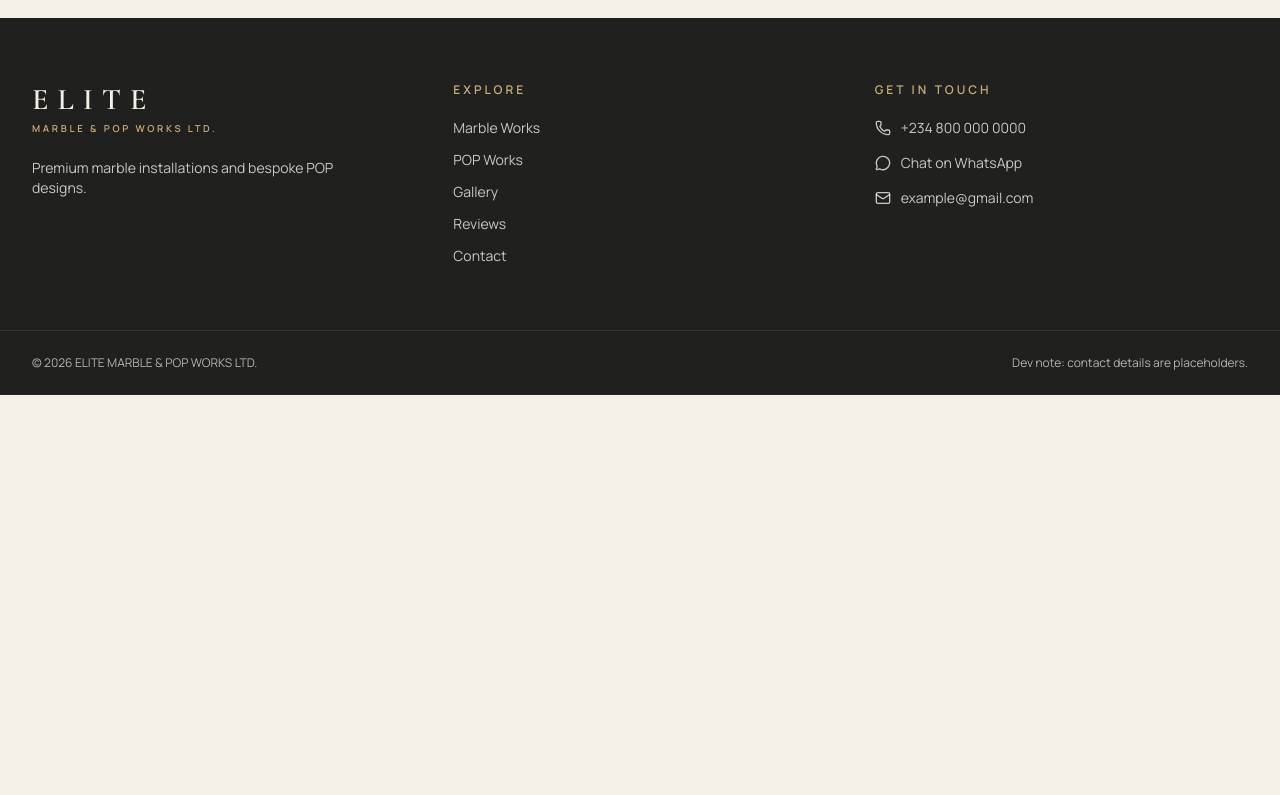
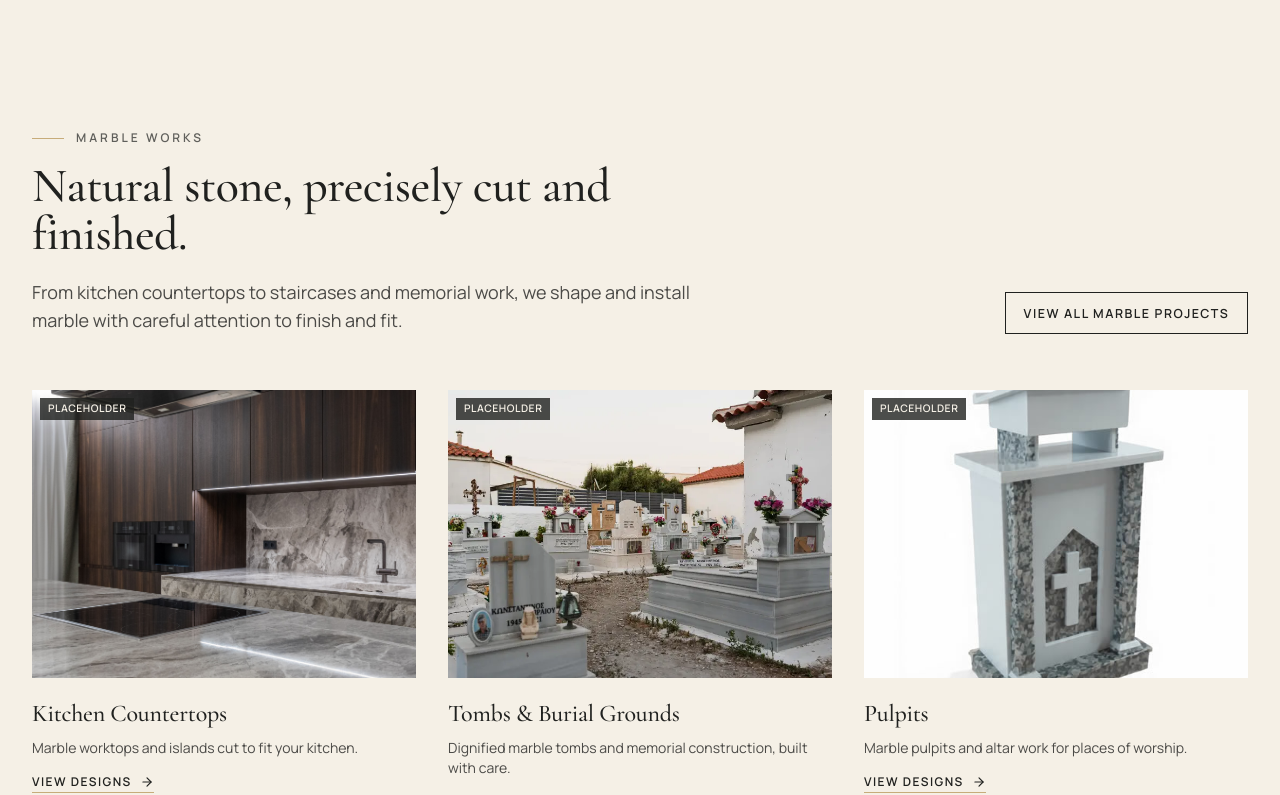
Before and after one commit to BrilliantDev001/elite-marble-pop, a React (Vite) app in the folder client/: page / in a window 1280 px wide. Shown: the part 1740-2535 px from the top of the page. Before the commit the page ends 2135 px from the top, so only its background shows below. Built offline with nearby package versions, Linux system fonts and the light colour scheme.

Commit message:
Add category previews, project card and featured projects

```diff
--- /dev/null
+++ b/client/src/components/home/CategoryPreview.jsx
@@ -0,0 +1,86 @@
+import { Link } from "react-router-dom";
+import { ArrowRight } from "lucide-react";
+import SectionHeading from "../shared/SectionHeading";
+import SiteImage from "../shared/SiteImage";
+import { getServiceBySlug } from "../../data/services";
+import { getCategoriesByService, getGalleryLink } from "../../data/categories";
+
+// A row of category previews for one service. Each links to the gallery,
+// already filtered to that category.
+//
+// Usage: <CategoryPreview service="marble" />
+//        <CategoryPreview service="pop" tone="dark" />
+export default function CategoryPreview({
+  service: serviceSlug,
+  tone = "light",
+}) {
+  const service = getServiceBySlug(serviceSlug);
+  const categories = getCategoriesByService(serviceSlug);
+  const isDark = tone === "dark";
+
+  if (!service || categories.length === 0) return null;
+
+  // 4 categories fit one row on desktop; 5 or more flow into 3 columns.
+  const desktopColumns =
+    categories.length === 4 ? "lg:grid-cols-4" : "lg:grid-cols-3";
+
+  return (
+    <section
+      id={`${serviceSlug}-categories`}
+      className={`py-20 md:py-28 ${isDark ? "bg-obsidian text-ivory" : ""}`}
+    >
+      <div className="container-page">
+        <div className="flex flex-col gap-8 md:flex-row md:items-end md:justify-between">
+          <SectionHeading
+            eyebrow={service.name}
+            title={service.tagline}
+            description={service.intro}
+            tone={isDark ? "light" : "dark"}
+          />
+          <Link
+            to={getGalleryLink({ service: serviceSlug })}
+            className={`${isDark ? "btn-outline-light" : "btn-outline"} btn-sm self-start md:self-auto`}
+          >
+            View all {service.shortName} projects
+          </Link>
+        </div>
+
+        <div
+          className={`mt-14 grid gap-x-8 gap-y-12 sm:grid-cols-2 ${desktopColumns}`}
+        >
+          {categories.map((category) => (
+            <article key={category.slug}>
+              <Link
+                to={getGalleryLink({
+                  service: serviceSlug,
+                  category: category.slug,
+                })}
+                className="group block"
+              >
+                <SiteImage
+                  image={category.image}
+                  className="aspect-[4/3]"
+                  sizes="(min-width: 1024px) 33vw, (min-width: 640px) 50vw, 100vw"
+                />
+                <h3 className="mt-5 text-2xl font-medium">{category.name}</h3>
+                <p
+                  className={`mt-2 text-sm ${isDark ? "text-ivory/80" : "text-obsidian/80"}`}
+                >
+                  {category.description}
+                </p>
+                <span className="mt-4 inline-flex items-center gap-2 border-b border-gold pb-0.5 text-xs font-semibold uppercase tracking-[0.12em]">
+                  View Designs
+                  <ArrowRight
+                    size={14}
+                    aria-hidden="true"
+                    className="transition-transform group-hover:translate-x-1"
+                  />
+                </span>
+              </Link>
+            </article>
+          ))}
+        </div>
+      </div>
+    </section>
+  );
+}
--- /dev/null
+++ b/client/src/components/home/FeaturedProjects.jsx
@@ -0,0 +1,40 @@
+import { Link } from "react-router-dom";
+import SectionHeading from "../shared/SectionHeading";
+import ProjectCard from "../projects/ProjectCard";
+import { getFeaturedProjects } from "../../data/projects";
+
+// A small selection of featured, published projects for the home page.
+export default function FeaturedProjects() {
+  const featured = getFeaturedProjects(4);
+
+  return (
+    <section className="container-page py-20 md:py-28">
+      <div className="flex flex-col gap-8 md:flex-row md:items-end md:justify-between">
+        <SectionHeading
+          eyebrow="Selected projects"
+          title="A closer look at the work."
+          description="A small selection from the portfolio. Open the gallery to see more."
+        />
+        <Link
+          to="/gallery"
+          className="btn-outline btn-sm self-start md:self-auto"
+        >
+          View full gallery
+        </Link>
+      </div>
+
+      {featured.length > 0 ? (
+        <div className="mt-14 grid gap-x-6 gap-y-12 sm:grid-cols-2 lg:grid-cols-4">
+          {featured.map((project) => (
+            <ProjectCard key={project.id} project={project} />
+          ))}
+        </div>
+      ) : (
+        // Empty state: shown when no project has been marked as featured
+        <p className="mt-14 border border-obsidian/15 p-8 text-obsidian/80">
+          Featured projects will appear here once they have been selected.
+        </p>
+      )}
+    </section>
+  );
+}
--- /dev/null
+++ b/client/src/components/projects/ProjectCard.jsx
@@ -0,0 +1,44 @@
+import { Link } from "react-router-dom";
+import { Images } from "lucide-react";
+import SiteImage from "../shared/SiteImage";
+import { getCategoryBySlug } from "../../data/categories";
+import { getServiceBySlug } from "../../data/services";
+import { getProjectImages } from "../../data/projects";
+
+// One project in a grid: cover image, title, service and category.
+// Clicking opens the project page at /gallery/:slug.
+export default function ProjectCard({
+  project,
+  sizes = "(min-width: 1024px) 25vw, (min-width: 640px) 50vw, 100vw",
+}) {
+  const service = getServiceBySlug(project.service);
+  const category = getCategoryBySlug(project.category);
+  const photoCount = getProjectImages(project).length;
+
+  return (
+    <article>
+      <Link to={`/gallery/${project.slug}`} className="group block">
+        <SiteImage
+          image={project.coverImage}
+          className="aspect-[4/3]"
+          sizes={sizes}
+        />
+
+        <h3 className="mt-4 text-2xl font-medium">{project.title}</h3>
+
+        <p className="mt-1 text-sm text-obsidian/80">
+          {service?.shortName}
+          {category && ` · ${category.name}`}
+        </p>
+
+        {/* Only shown when the project has more than one photo */}
+        {photoCount > 1 && (
+          <p className="mt-2 inline-flex items-center gap-1.5 text-xs font-semibold uppercase tracking-wider text-obsidian/70">
+            <Images size={14} aria-hidden="true" />
+            {photoCount} photos
+          </p>
+        )}
+      </Link>
+    </article>
+  );
+}
--- a/client/src/data/categories.js
+++ b/client/src/data/categories.js
@@ -122,3 +122,15 @@ export function getCategoriesByService(service) {
 export function getCategoryBySlug(slug) {
   return categories.find((c) => c.slug === slug);
 }
+
+// Builds a shareable gallery link.
+// Usage: getGalleryLink({ service: "marble", category: "kitchen-countertops" })
+//   -> "/gallery?service=marble&category=kitchen-countertops"
+// Leave a value out to skip it. With no values it returns "/gallery".
+export function getGalleryLink({ service = "", category = "" } = {}) {
+  const params = new URLSearchParams();
+  if (service) params.set("service", service);
+  if (category) params.set("category", category);
+  const query = params.toString();
+  return query ? `/gallery?${query}` : "/gallery";
+}
--- a/client/src/pages/Home.jsx
+++ b/client/src/pages/Home.jsx
@@ -1,6 +1,8 @@
 import usePageMeta from "../hooks/usePageMeta";
 import HeroCarousel from "../components/home/HeroCarousel";
 import SpecialtySelector from "../components/home/SpecialtySelector";
+import CategoryPreview from "../components/home/CategoryPreview";
+import FeaturedProjects from "../components/home/FeaturedProjects";
 
 export default function Home() {
   // An empty title uses the default: "ELITE Marble & POP Works Ltd. | Premium Interior Finishing"
@@ -10,6 +12,9 @@ export default function Home() {
     <>
       <HeroCarousel />
       <SpecialtySelector />
+      <CategoryPreview service="marble" />
+      <CategoryPreview service="pop" tone="dark" />
+      <FeaturedProjects />
     </>
   );
 }
```
